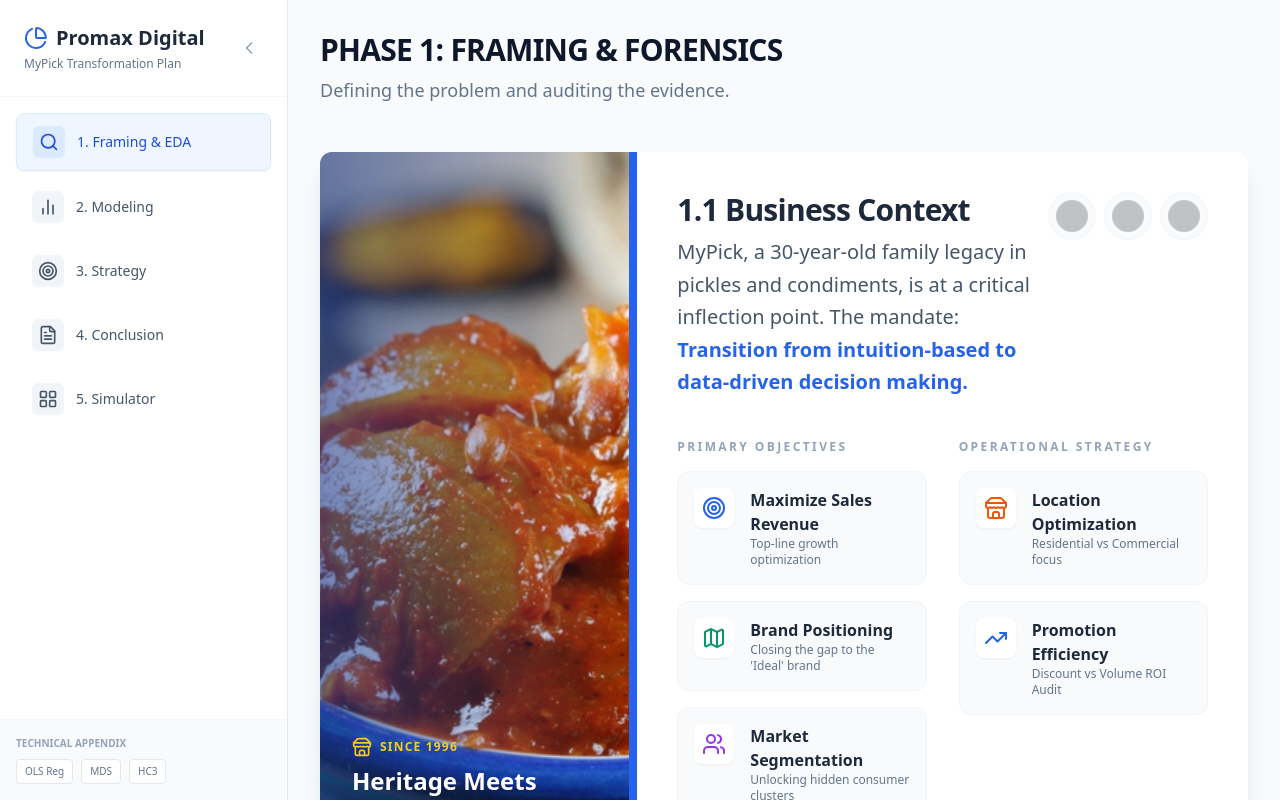
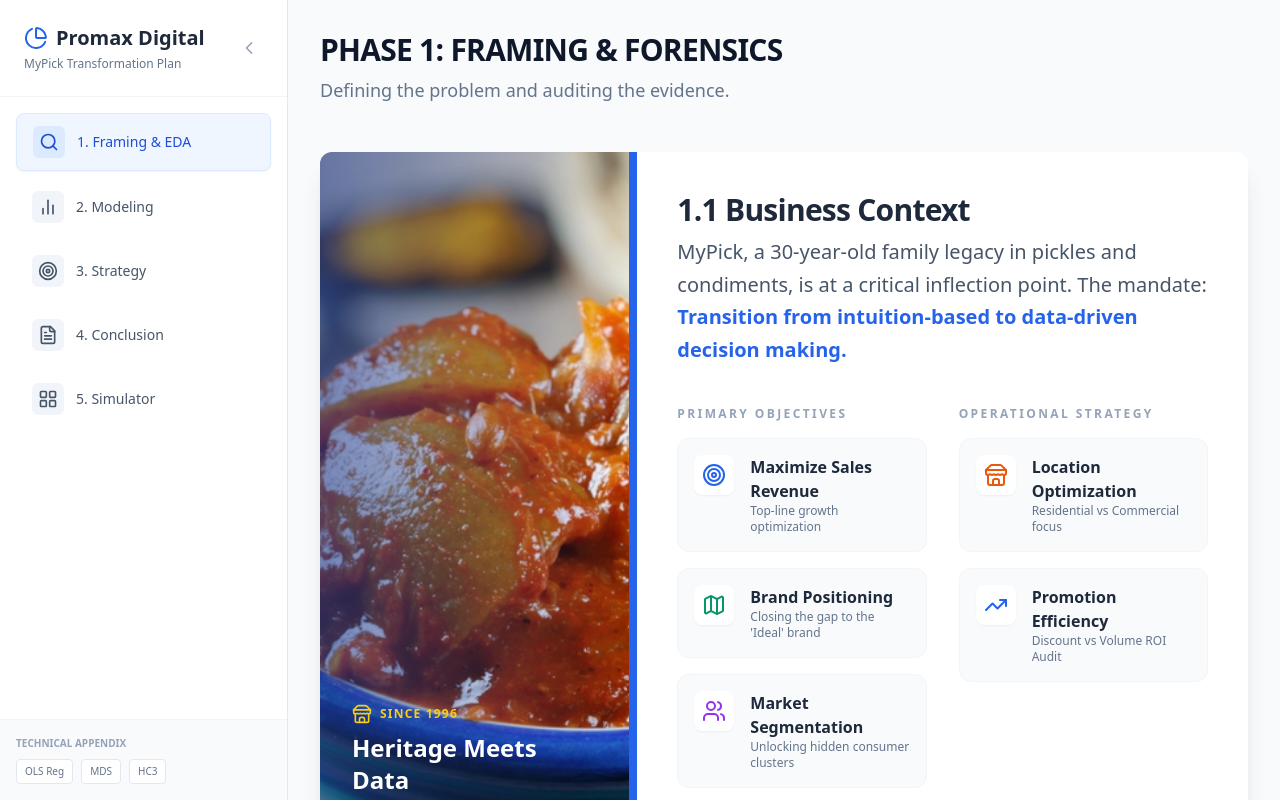
Before and after one commit to mohan-the-octocat/dapl-see-mypick-dashboard, a React (Create React App) app: page / in a window 1280 px wide. Built offline with nearby package versions, Linux system fonts and the light colour scheme; grey boxes are pictures that could not be loaded.

Commit message:
fix: remove non-rendering spice images from business context

```diff
--- a/src/App.js
+++ b/src/App.js
@@ -130,15 +130,6 @@
                 MyPick, a 30-year-old family legacy in pickles and condiments, is at a critical inflection point.
                 The mandate: <span className="text-blue-600 font-bold">Transition from intuition-based to data-driven decision making.</span>
               </p>
-            </div>
-            <div className="hidden lg:block">
-              <div className="flex gap-2">
-                {[1,2,3].map(i => (
-                  <div key={i} className="w-12 h-12 rounded-full bg-slate-50 border border-slate-100 flex items-center justify-center">
-                    <img src={`https://images.unsplash.com/photo-1626132646529-5003375a9b12?w=100&q=80&sig=${i}`} className="w-8 h-8 rounded-full object-cover opacity-60" alt="spice" />
-                  </div>
-                ))}
-              </div>
             </div>
           </div>
 
```
